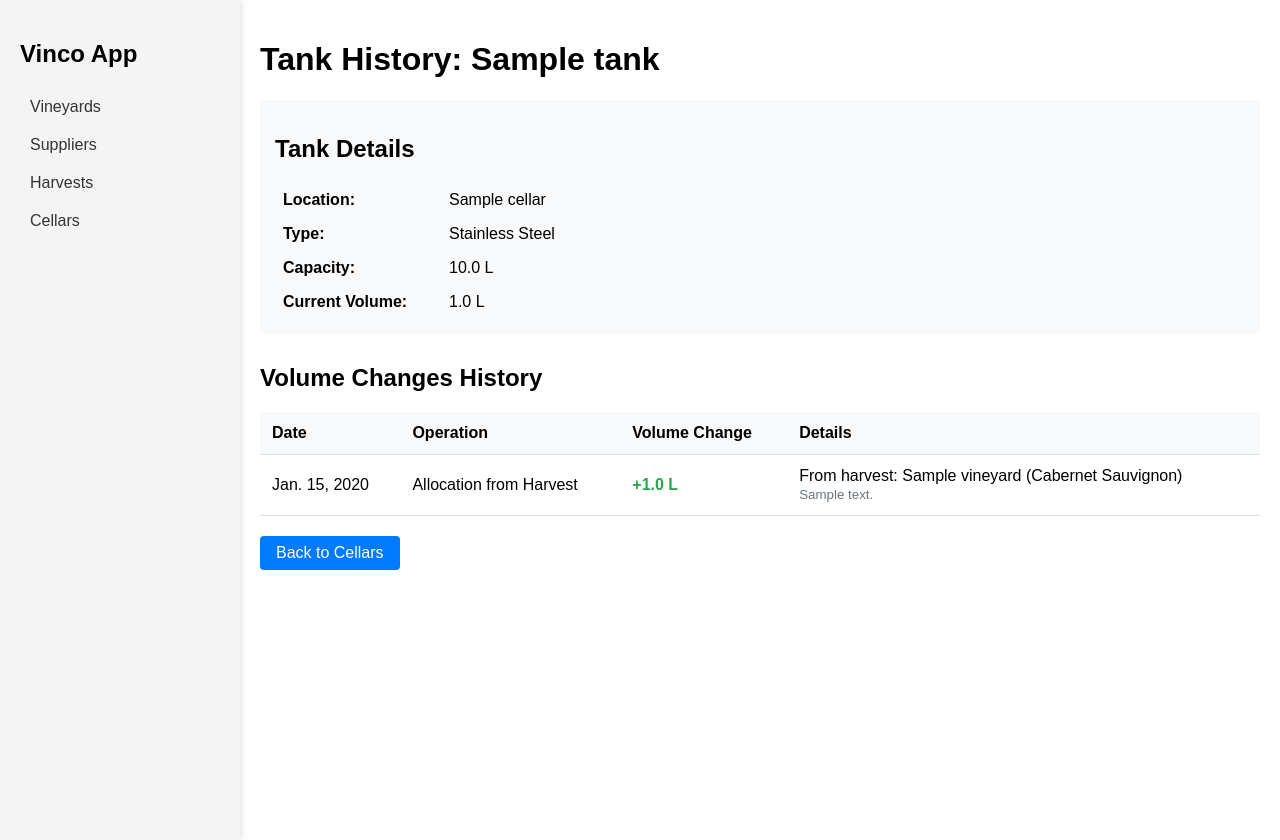
After one commit to stpbmb/vinco, a Django app: page /tanks/1/history/ in a window 1280 px wide. The commit adds this page. Run offline with Django 5.2, Linux system fonts and the light colour scheme; tables that the repository leaves empty hold one stand-in row (values such as "Sample post").

Commit message:
updated cellar and tank view, added tank history

```diff
--- /dev/null
+++ b/vineyards/templates/vineyards/tank_history.html
@@ -0,0 +1,137 @@
+{% extends 'base.html' %}
+
+{% block content %}
+<h1>Tank History: {{ tank.name }}</h1>
+
+<div class="tank-info">
+    <h2>Tank Details</h2>
+    <table class="details-table">
+        <tr>
+            <th>Location:</th>
+            <td>{{ tank.cellar.name }}</td>
+        </tr>
+        <tr>
+            <th>Type:</th>
+            <td>{{ tank.get_tank_type_display }}</td>
+        </tr>
+        <tr>
+            <th>Capacity:</th>
+            <td>{{ tank.capacity }} L</td>
+        </tr>
+        <tr>
+            <th>Current Volume:</th>
+            <td>{{ tank.current_volume }} L</td>
+        </tr>
+    </table>
+</div>
+
+<div class="history-list">
+    <h2>Volume Changes History</h2>
+    {% if history %}
+        <table class="history-table">
+            <thead>
+                <tr>
+                    <th>Date</th>
+                    <th>Operation</th>
+                    <th>Volume Change</th>
+                    <th>Details</th>
+                </tr>
+            </thead>
+            <tbody>
+                {% for entry in history %}
+                    <tr>
+                        <td>{{ entry.date }}</td>
+                        <td>{{ entry.get_operation_type_display }}</td>
+                        <td class="volume {% if entry.volume > 0 %}positive{% else %}negative{% endif %}">
+                            {% if entry.volume > 0 %}+{% endif %}{{ entry.volume }} L
+                        </td>
+                        <td>
+                            {% if entry.operation_type == 'allocation' %}
+                                From harvest: {{ entry.harvest.vineyard.name }}
+                                ({{ entry.harvest.vineyard.get_grape_variety_display }})
+                            {% elif entry.operation_type == 'transfer_in' %}
+                                From tank: {{ entry.source.name }}
+                            {% elif entry.operation_type == 'transfer_out' %}
+                                To tank: {{ entry.destination.name }}
+                            {% endif %}
+                            {% if entry.notes %}
+                                <br>
+                                <small>{{ entry.notes }}</small>
+                            {% endif %}
+                        </td>
+                    </tr>
+                {% endfor %}
+            </tbody>
+        </table>
+    {% else %}
+        <p class="no-history">No history records found for this tank.</p>
+    {% endif %}
+</div>
+
+<div class="actions">
+    <a href="{% url 'list_cellars' %}" class="btn">Back to Cellars</a>
+</div>
+
+<style>
+    .tank-info {
+        margin-bottom: 30px;
+        padding: 15px;
+        background-color: #f8f9fa;
+        border-radius: 5px;
+    }
+    .details-table {
+        width: 100%;
+        border-collapse: collapse;
+    }
+    .details-table th {
+        text-align: left;
+        padding: 8px;
+        width: 150px;
+    }
+    .details-table td {
+        padding: 8px;
+    }
+    .history-table {
+        width: 100%;
+        border-collapse: collapse;
+        margin-top: 15px;
+    }
+    .history-table th,
+    .history-table td {
+        padding: 12px;
+        text-align: left;
+        border-bottom: 1px solid #dee2e6;
+    }
+    .history-table th {
+        background-color: #f8f9fa;
+        font-weight: bold;
+    }
+    .volume {
+        font-weight: bold;
+    }
+    .volume.positive {
+        color: #28a745;
+    }
+    .volume.negative {
+        color: #dc3545;
+    }
+    .no-history {
+        color: #6c757d;
+        font-style: italic;
+    }
+    .actions {
+        margin-top: 20px;
+    }
+    .btn {
+        display: inline-block;
+        padding: 8px 16px;
+        background-color: #007bff;
+        color: white;
+        text-decoration: none;
+        border-radius: 4px;
+    }
+    small {
+        color: #6c757d;
+    }
+</style>
+{% endblock %}
--- a/vineyards/urls.py
+++ b/vineyards/urls.py
@@ -20,6 +20,7 @@ urlpatterns = [
     path('cellars/<int:cellar_id>/', views.cellar_detail, name='cellar_detail'),
     path('cellars/<int:cellar_id>/tanks/add/', views.add_tank, name='add_tank'),
     path('tanks/edit/<int:tank_id>/', views.edit_tank, name='edit_tank'),
+    path('tanks/<int:tank_id>/history/', views.tank_history, name='tank_history'),
     path('harvests/<int:harvest_id>/allocations/', views.list_allocations, name='list_allocations'),
     path('harvests/<int:harvest_id>/allocations/add/', views.add_allocation, name='add_allocation'),
     path('allocations/edit/<int:allocation_id>/', views.edit_allocation, name='edit_allocation'),
--- a/vineyards/views.py
+++ b/vineyards/views.py
@@ -1,6 +1,6 @@
 from django.shortcuts import render, redirect, get_object_or_404
 from django.contrib.auth.decorators import login_required
-from .models import Vineyard, Supplier, Harvest, Cellar, Tank, CrushedJuiceAllocation
+from .models import Vineyard, Supplier, Harvest, Cellar, Tank, CrushedJuiceAllocation, TankHistory
 from .forms import VineyardForm, SupplierForm, HarvestForm, CrushedJuiceAllocationFormSet, CrushedJuiceAllocationForm, CellarForm, TankForm
 
 # Vineyard Views
@@ -83,6 +83,16 @@ def add_harvest(request):
                 allocation.harvest = harvest
                 allocation.save()
                 allocation.tank.update_volume(allocation.allocated_volume)
+                # Create history record for allocation
+                TankHistory.objects.create(
+                    tank=allocation.tank,
+                    operation_type='allocation',
+                    date=allocation.allocation_date,
+                    volume=allocation.allocated_volume,
+                    harvest=harvest,
+                    created_by=request.user,
+                    notes=f"Allocation from harvest of {harvest.vineyard.grape_variety}"
+                )
             return redirect('list_harvests')
     else:
         form = HarvestForm()
@@ -115,6 +125,16 @@ def harvest_detail(request, harvest_id):
             allocation.harvest = harvest
             allocation.save()
             allocation.tank.update_volume(allocation.allocated_volume)
+            # Create history record for allocation
+            TankHistory.objects.create(
+                tank=allocation.tank,
+                operation_type='allocation',
+                date=allocation.allocation_date,
+                volume=allocation.allocated_volume,
+                harvest=harvest,
+                created_by=request.user,
+                notes=f"Allocation from harvest of {harvest.vineyard.grape_variety}"
+            )
             return redirect('harvest_detail', harvest_id=harvest.id)
     else:
         form = CrushedJuiceAllocationForm()
@@ -180,6 +200,14 @@ def edit_tank(request, tank_id):
         form = TankForm(instance=tank)
     return render(request, 'vineyards/edit_tank.html', {'form': form, 'tank': tank})
 
+def tank_history(request, tank_id):
+    tank = get_object_or_404(Tank, id=tank_id)
+    history = tank.history.all()  # Already ordered by -date, -created_at from Meta
+    return render(request, 'vineyards/tank_history.html', {
+        'tank': tank,
+        'history': history
+    })
+
 # Allocation Views
 def list_allocations(request, harvest_id):
     harvest = get_object_or_404(Harvest, id=harvest_id)
@@ -195,6 +223,16 @@ def add_allocation(request, harvest_id):
             allocation.harvest = harvest
             allocation.save()
             allocation.tank.update_volume(allocation.allocated_volume)
+            # Create history record for allocation
+            TankHistory.objects.create(
+                tank=allocation.tank,
+                operation_type='allocation',
+                date=allocation.allocation_date,
+                volume=allocation.allocated_volume,
+                harvest=harvest,
+                created_by=request.user,
+                notes=f"Allocation from harvest of {harvest.vineyard.grape_variety}"
+            )
             return redirect('list_allocations', harvest_id=harvest.id)
     else:
         form = CrushedJuiceAllocationForm()
@@ -202,15 +240,44 @@ def add_allocation(request, harvest_id):
 
 def edit_allocation(request, allocation_id):
     allocation = get_object_or_404(CrushedJuiceAllocation, id=allocation_id)
+    old_volume = allocation.allocated_volume
+    old_tank = allocation.tank
+
     if request.method == 'POST':
         form = CrushedJuiceAllocationForm(request.POST, instance=allocation)
         if form.is_valid():
-            # Revert the old volume
-            allocation.tank.update_volume(-allocation.allocated_volume)
+            # Create history record for removing from old tank
+            if old_volume > 0:
+                TankHistory.objects.create(
+                    tank=old_tank,
+                    operation_type='transfer_out',
+                    date=form.cleaned_data['allocation_date'],
+                    volume=-old_volume,
+                    destination=form.cleaned_data['tank'],
+                    created_by=request.user,
+                    notes="Transfer due to allocation edit"
+                )
+
             # Save the updated allocation
             allocation = form.save()
-            # Update the tank's current volume with the new allocation
-            allocation.tank.update_volume(allocation.allocated_volume)
+
+            # Create history record for adding to new tank
+            TankHistory.objects.create(
+                tank=allocation.tank,
+                operation_type='transfer_in',
+                date=allocation.allocation_date,
+                volume=allocation.allocated_volume,
+                source=old_tank if old_tank != allocation.tank else None,
+                harvest=allocation.harvest,
+                created_by=request.user,
+                notes=f"Transfer from allocation edit of {allocation.harvest.vineyard.grape_variety}"
+            )
+
+            # Update tank volumes
+            old_tank.update_volume(-old_volume)
+            if old_tank != allocation.tank:
+                allocation.tank.update_volume(allocation.allocated_volume)
+
             return redirect('list_allocations', harvest_id=allocation.harvest.id)
     else:
         form = CrushedJuiceAllocationForm(instance=allocation)
```
Also changed, not shown: vineyards/models.py (+30 -5 lines), vineyards/templates/vineyards/list_cellars.html (+123 -8 lines), vineyards/templatetags/cellar_tags.py (added, +11 -0 lines).
